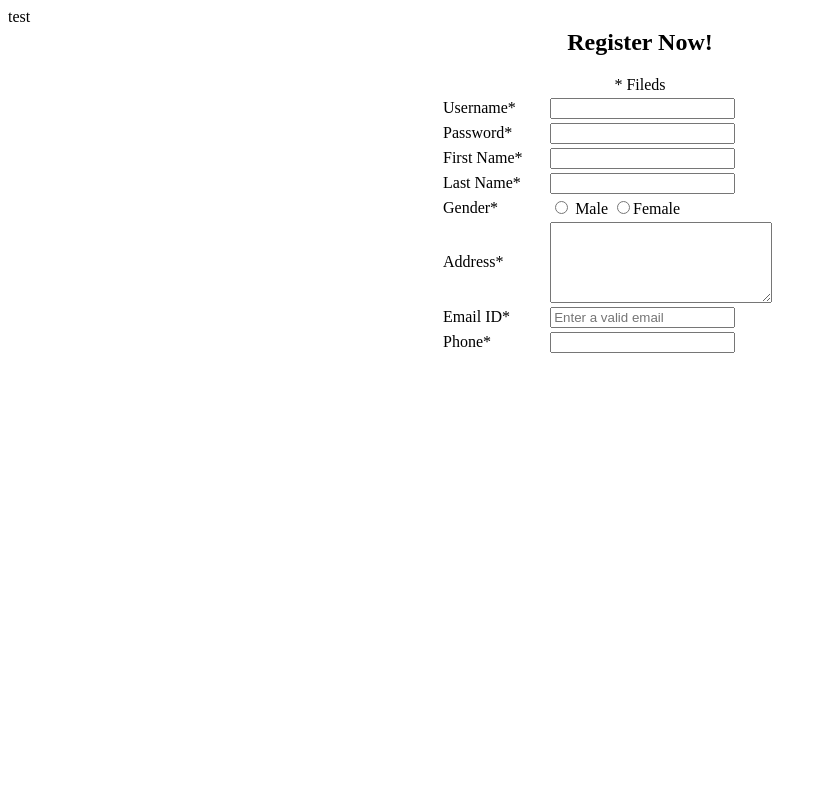
After one commit to jkh1789/Is218-Finalproject, a PHP site: page /pages/create.php in a window 1280 px wide. The commit adds this page. Shown: the whole page, without its empty margins (0-826 px from the left). Run offline with PHP 8.4, Linux system fonts and the light colour scheme.

Commit message:
add create.php

```diff
--- /dev/null
+++ b/pages/create.php
@@ -0,0 +1,60 @@
+<?php
+	echo'test';
+
+?>
+
+<!DOCTYPE html>
+<meta charset ="utf-8">
+
+<head>
+<title>Register Now!</title>
+</head>
+
+<body>
+<table style="margin-left:auto; margin-right:auto; width:400px;">
+   <tbody>
+      <tr style="text-align:center">
+         <td colspan="2"><h2 style="color="0008b;">Register Now!</h2><label
+	 style="color:#FF000;">*</labe> Fileds
+      </tr>
+      <tr>
+        <td>Username<label style="color:#FF000;">*</label></td>
+	<td><input type-"text" name-"username" required></td>
+      </tr>
+      <tr>
+        <td>Password<label style="color:#FF000;">*</label></td>
+	<td><input type="password" name="password" required></td>
+      </tr>
+      <tr>
+        <td>First Name<label style="color:FF000;">*</label></td>
+	<td><input type="text" name="fname" required></td>
+      </tr>
+        <td>Last Name<label style="color:#FF000;">*</label></td>
+	<td><input type-"text" name="lname" required></td>
+      </tr>
+      <tr>
+        <td>Gender<label style="color:FF000;">*</label></td>
+	<td><input type="radio" name="gender" value="Male" required> Male
+	<input type="radio" name="gender" value="Female" required>Female</td>
+      </tr>
+      <tr>
+        <td>Address<label style="color:#FF000;">*</label></td>
+	<td><textarea name="address" cols="25" rows="5"
+	required></textarea></td>
+      </tr>
+      <tr>
+        <td>Email ID<label style="color:#FF000;">*</label></td>
+	<td><input type="email" name="emailed" required placeholder="Enter a valid email"></td>
+      </tr>
+      <tr>
+         <td>Phone<label style="color:#FF000;">*</label></td>
+	 <td><input type="text" name="phone" required></td>
+      </tr>
+      <tr>
+      <td colspan="2">
+      </td>
+      </tr>
+    </tbody>
+  </table>
+  </body>
+  </html>
```
Also changed, not shown: model/database.php (+8 -2 lines), pages/index.php (+2 -39 lines), 1 other file.
